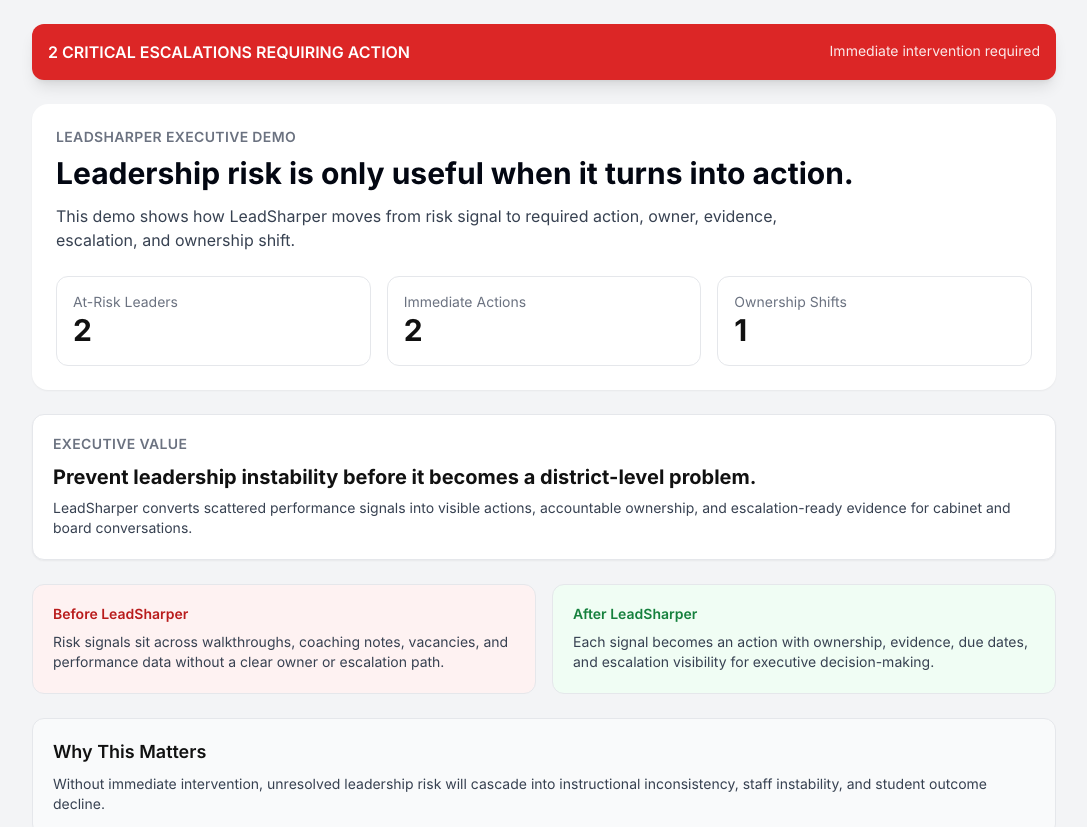
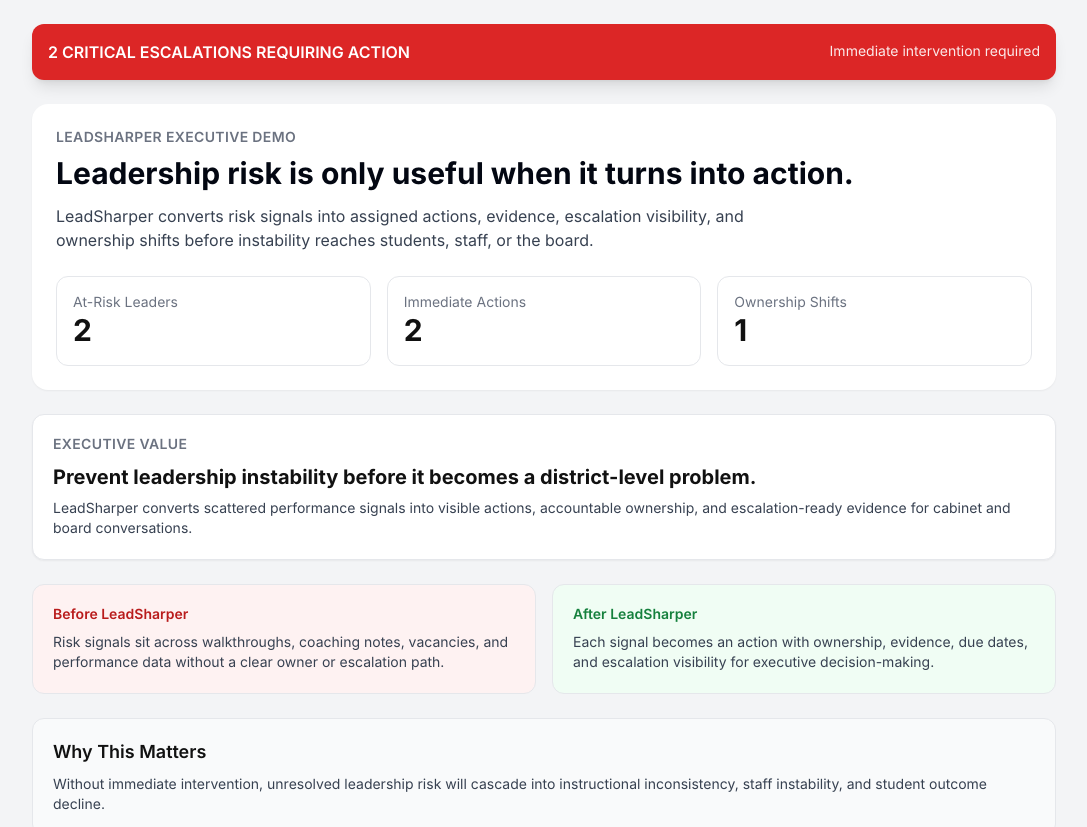
Before and after one commit to jmarc296-jpg/instructional-leadership-practice, a Next.js app: page /demo/run in a window 1280 px wide. Shown: the top 827 px of the page, without its empty margins (96-1183 px from the left). Built offline with nearby package versions, Linux system fonts and the light colour scheme.

Commit message:
Stabilize buyer-ready demo route

```diff
--- a/app/demo/run/page.tsx
+++ b/app/demo/run/page.tsx
@@ -26,14 +26,16 @@ export default function DemoRun() {
         <EscalationBanner escalationCount={summary.escalationCount} />
 
         <section className='rounded-2xl bg-white p-6 shadow-sm'>
-          <div className='text-sm font-semibold text-gray-500 uppercase tracking-wide'>
+          <div className='text-sm font-semibold uppercase tracking-wide text-gray-500'>
             LeadSharper Executive Demo
           </div>
+
           <h1 className='mt-2 text-3xl font-bold text-gray-950'>
             Leadership risk is only useful when it turns into action.
           </h1>
+
           <p className='mt-3 max-w-3xl text-gray-700'>
-            This demo shows how LeadSharper moves from risk signal to required action, owner, evidence, escalation, and ownership shift.
+            LeadSharper converts risk signals into assigned actions, evidence, escalation visibility, and ownership shifts before instability reaches students, staff, or the board.
           </p>
 
           <div className='mt-6 grid gap-4 md:grid-cols-3'>
@@ -41,10 +43,12 @@ export default function DemoRun() {
               <div className='text-sm text-gray-500'>At-Risk Leaders</div>
               <div className='text-3xl font-bold'>{summary.atRiskLeaders}</div>
             </div>
+
             <div className='rounded-xl border p-4'>
               <div className='text-sm text-gray-500'>Immediate Actions</div>
               <div className='text-3xl font-bold'>{summary.immediateActions}</div>
             </div>
+
             <div className='rounded-xl border p-4'>
               <div className='text-sm text-gray-500'>Ownership Shifts</div>
               <div className='text-3xl font-bold'>{summary.ownershipShifts}</div>
```
